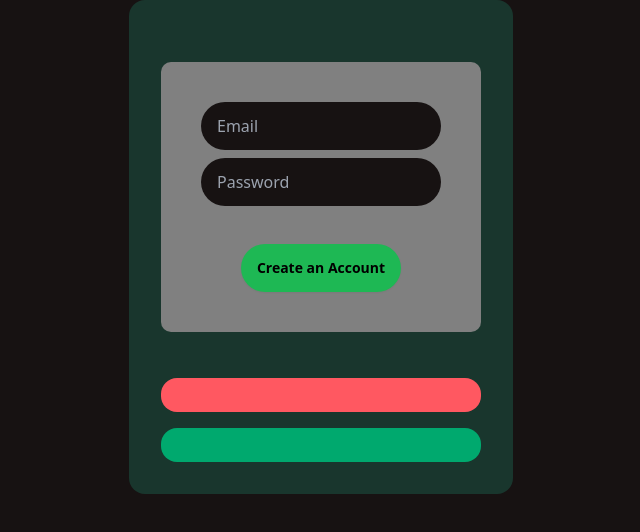
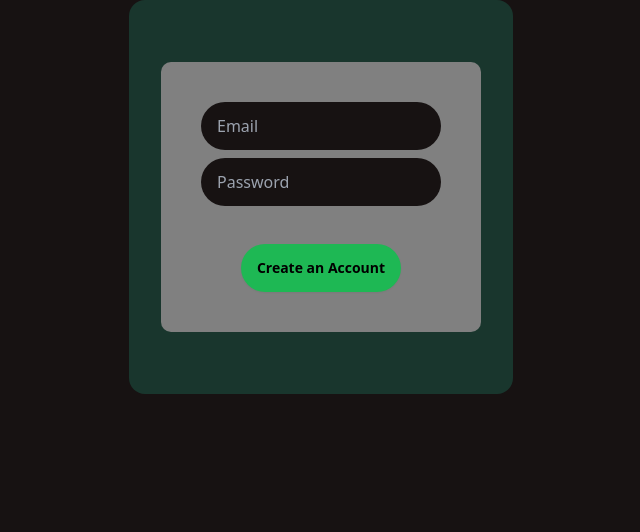
Before and after one commit to CSC-131-The-Leftovers/SacShelters, a Nuxt app: page /signUp in a window 1280 px wide. Shown: the top 532 px of the page, without its empty margins (319-959 px from the left). Built offline with nearby package versions, Linux system fonts and the light colour scheme; no server answers.

Commit message:
fix signUp error message behavior

```diff
--- a/pages/signUp.vue
+++ b/pages/signUp.vue
@@ -17,8 +17,8 @@
         <button class="btn btn-primary">Create an Account</button>
       </div>
     </form>
-    <div class="alert alert-error">{{ errorMsg }}</div>
-    <div class="alert alert-success">{{ successMsg }}</div>
+    <div v-if="errorMsg" class="alert alert-error">{{ errorMsg }}</div>
+    <div v-if="successMsg" class="alert alert-success">{{ successMsg }}</div>
   </div>
 </template>
 
@@ -30,6 +30,8 @@ const errorMsg = ref("");
 const successMsg = ref("");
 
 async function signUp() {
+  errorMsg.value = "";
+  successMsg.value = "";
   try {
     const { error } = await supabase.auth.signUp({
       email: email.value,
```
